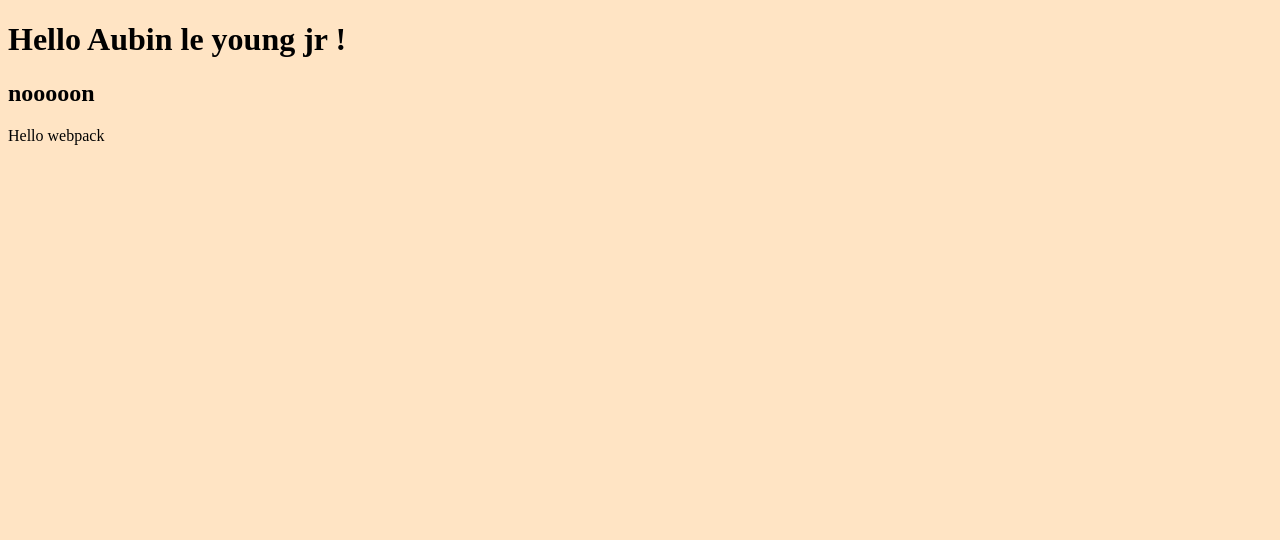
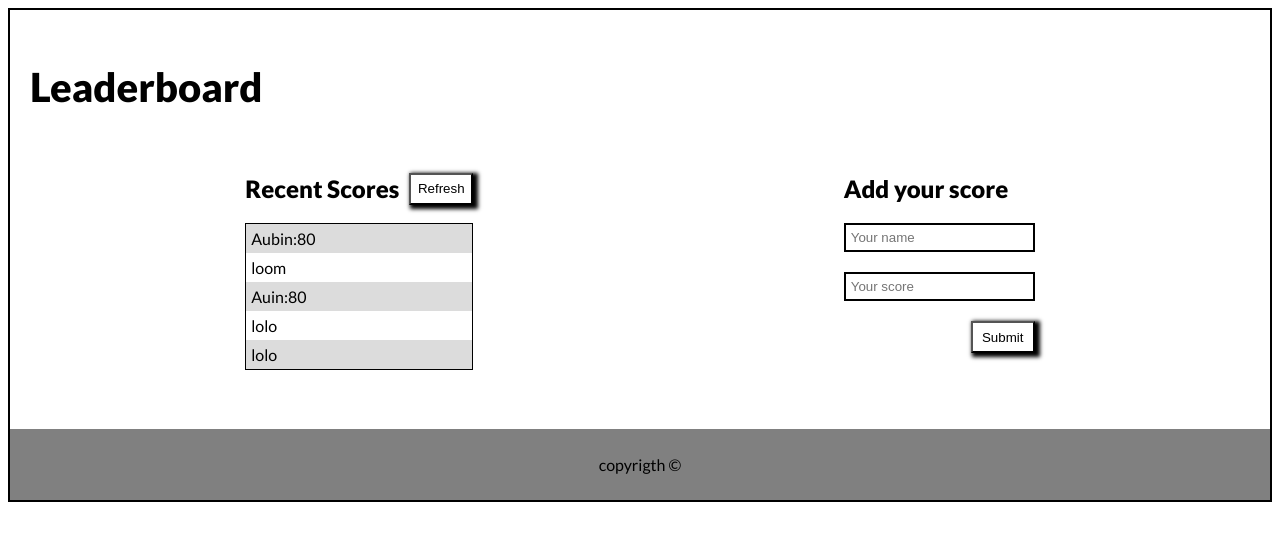
Before and after one commit to aubinleyoung/Leaderboard-App, a website built with webpack: page src/index.html in a window 1280 px wide. Built offline with nearby package versions, Linux system fonts and the light colour scheme.

Commit message:
Design the leaderboard app with html and css

```diff
--- a/src/index.html
+++ b/src/index.html
@@ -7,7 +7,44 @@
   </head>
 
   <body>
-    <h1>Hello Aubin le young jr !</h1>
-    <h2>nooooon</h2>
+    <section id="leaderboard-section">
+      <h1 class="leaderboard-title">Leaderboard</h1>
+      <div class="leaderboard-block1">
+
+        <div class="recent-scores-container">
+          <div class="score-title-button">
+            <h2 class="recent-scores-title">Recent Scores</h2>
+            <button class="refresh">Refresh</button>
+          </div>
+
+          <div class="srores-list-container">
+
+            <div class="scores-list">Aubin:80</div>
+            <div class="scores-list">loom</div>
+            <div class="scores-list">Auin:80</div>
+            <div class="scores-list">lolo</div>
+            <div class="scores-list">lolo</div>
+
+          </div>
+        </div>
+
+        <div class="add-score-block">
+          <h2>Add your score</h2>
+          <form action="" id="form">
+            <input type="text" id="name" placeholder="Your name">
+            <input type="number" id="score" placeholder="Your score">
+            <button class="submit">Submit</button>
+          </form>
+
+
+        </div>
+
+      </div>
+    </section><br>
+
+
+   <footer class="footer">
+    <p> copyrigth &copy </p>
+   </footer>
   </body>
 </html>
--- a/src/index.js
+++ b/src/index.js
@@ -1,13 +1,2 @@
 import _ from 'lodash';
 import './style.css';
-
-function component() {
-  const element = document.createElement('div');
-
-  // Lodash, now imported by this script
-  element.innerHTML = _.join(['Hello', 'webpack'], ' ');
-
-  return element;
-}
-
-document.body.appendChild(component());
--- a/src/style.css
+++ b/src/style.css
@@ -1,3 +1,79 @@
-body {
-  background-color: bisque;
+@import url("https://fonts.googleapis.com/css2?family=Josefin+Sans:wght@600&family=Lato:ital,wght@0,300;0,400;0,900;1,900&display=swap");
+body{
+  border: 2px solid black;
+  font-family: "Lato", sans-serif;
 }
+#leaderboard-section{
+
+padding: 20px;
+
+}
+.leaderboard-title{
+  font-size: 40px;
+}
+.leaderboard-block1{
+  display: flex;
+  flex-direction: column;
+justify-content: space-around;
+padding: 10px 30px 20px 30px;
+
+
+}
+.score-title-button{
+  display: flex;
+  gap: 10px;
+  align-items: center;
+}
+.srores-list-container{
+  border: 1px solid black;
+
+}
+.scores-list{
+  padding: 5px;
+}
+.scores-list:nth-child(odd) {
+  background-color: rgba(128, 128, 128, 0.276);
+}
+.refresh{
+  width: 4rem;
+  height: 2rem;
+  background: white;
+  box-shadow: 3px 2px 4px 2px ;
+}
+#form{
+  display: flex;
+  flex-direction: column;
+  gap: 20px;
+}
+input{
+  border: 2px solid black;
+  padding: 5px;
+}
+.submit{
+  width: 4rem;
+  height: 2rem;
+  background: white;
+  box-shadow: 3px 2px 4px 2px ;
+  align-self: flex-end;
+}
+.footer{
+  background: gray;
+  position: static;
+  bottom: 0;
+  right: 0;
+  left: 0;
+  padding: 10px;
+  text-align: center;
+
+}
+
+@media only screen and (min-width: 1024px) and (max-width: 2560px){
+  .leaderboard-block1{
+    display: flex;
+    flex-direction: row;
+  justify-content: space-around;
+  padding: 10px 30px 20px 30px;
+
+
+  }
+}
```
Also changed, not shown: dist/index.html.
